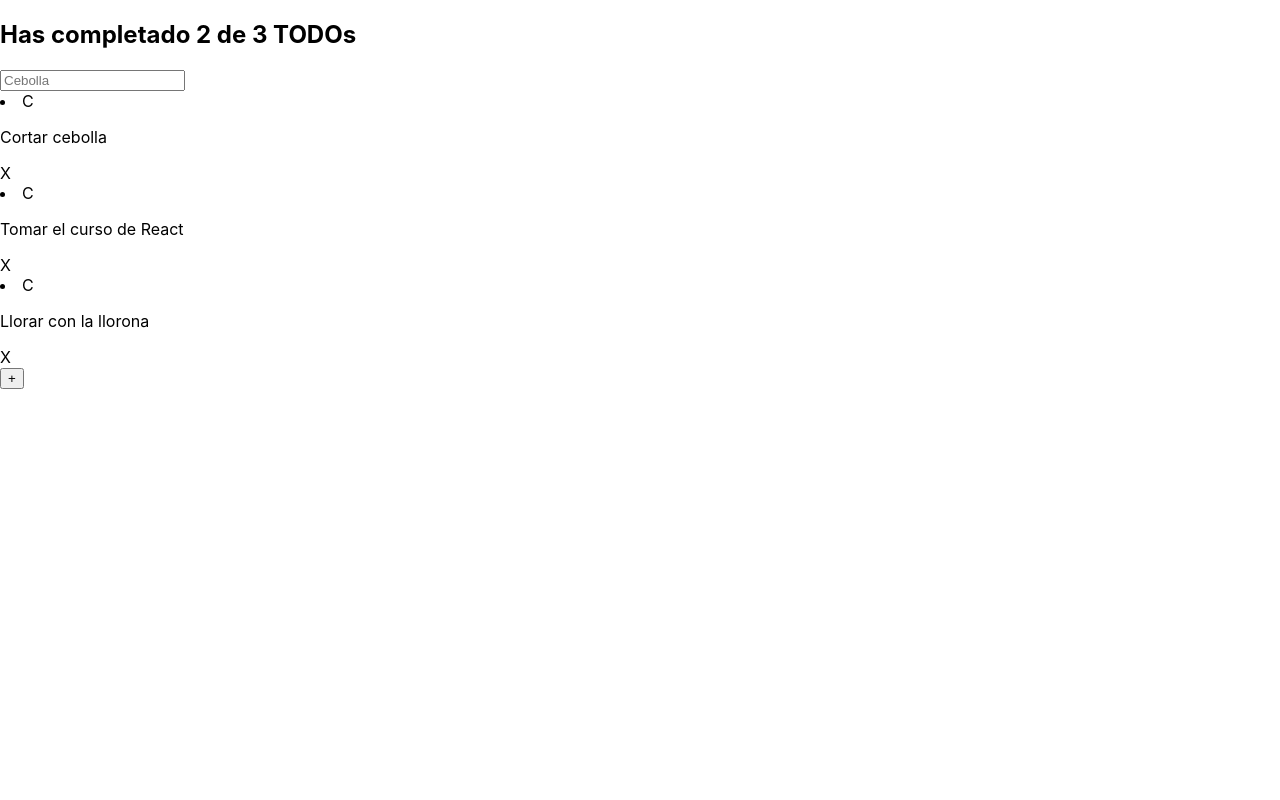
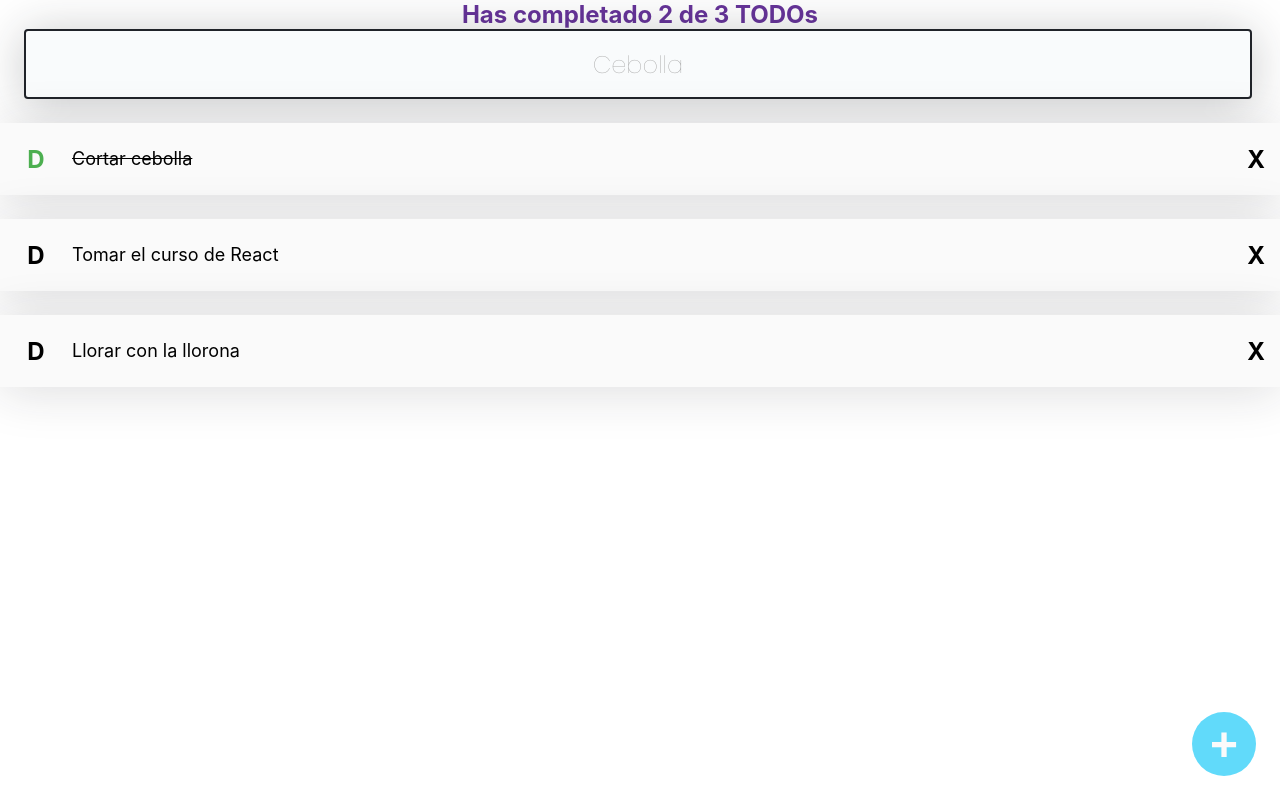
Before and after one commit to Jefferson-Benavides/TodoReact, a React (Create React App) app in the folder todo-machine/: page / in a window 1280 px wide. Built offline with nearby package versions, Linux system fonts and the light colour scheme.

Commit message:
Estilos y icon eliminar centrado

```diff
--- a/todo-machine/public/index.html
+++ b/todo-machine/public/index.html
@@ -10,34 +10,14 @@
       content="Web site created using create-react-app"
     />
     <link rel="apple-touch-icon" href="%PUBLIC_URL%/logo192.png" />
-    <!--
-      manifest.json provides metadata used when your web app is installed on a
-      user's mobile device or desktop. See https://developers.google.com/web/fundamentals/web-app-manifest/
-    -->
+
     <link rel="manifest" href="%PUBLIC_URL%/manifest.json" />
-    <!--
-      Notice the use of %PUBLIC_URL% in the tags above.
-      It will be replaced with the URL of the `public` folder during the build.
-      Only files inside the `public` folder can be referenced from the HTML.
-
-      Unlike "/favicon.ico" or "favicon.ico", "%PUBLIC_URL%/favicon.ico" will
-      work correctly both with client-side routing and a non-root public URL.
-      Learn how to configure a non-root public URL by running `npm run build`.
-    -->
-    <title>React App</title>
+    <link rel="preconnect" href="https://fonts.googleapis.com"><link rel="preconnect" href="https://fonts.gstatic.com" crossorigin><link href="https://fonts.googleapis.com/css2?family=Poppins:wght@100&family=Quicksand:wght@300;500;700&display=swap" rel="stylesheet">
+    <title>ToDo Machine</title>
   </head>
   <body>
     <noscript>You need to enable JavaScript to run this app.</noscript>
     <div id="root"></div>
-    <!--
-      This HTML file is a template.
-      If you open it directly in the browser, you will see an empty page.
 
-      You can add webfonts, meta tags, or analytics to this file.
-      The build step will place the bundled scripts into the <body> tag.
-
-      To begin the development, run `npm start` or `yarn start`.
-      To create a production bundle, use `npm run build` or `yarn build`.
-    -->
   </body>
 </html>
--- a/todo-machine/src/App.js
+++ b/todo-machine/src/App.js
@@ -4,9 +4,11 @@ import { TodoCounter } from './TodoCounter';
 import TodoItem from './TodoItem';
 import { TodoList } from './TodoList';
 import { TodoSearch } from './TodoSearch';
+import './CreateTodoButton.css'
+import './TodoList.css'
 
 const todos = [
-  { text: 'Cortar cebolla', completed: false },
+  { text: 'Cortar cebolla', completed: true },
   { text: 'Tomar el curso de React', completed: false },
   { text: 'Llorar con la llorona', completed: false }
 ]
@@ -18,7 +20,10 @@ function App() {
       <TodoSearch />
       <TodoList>
         {todos.map(todo => (
-          <TodoItem key={todo.text} text={todo.text} />
+          <TodoItem
+          key={todo.text}
+          text={todo.text}
+          completed={todo.completed}/>
         ))}
       </TodoList>
       <CreateTodoButton />
--- /dev/null
+++ b/todo-machine/src/CreateTodoButton.css
@@ -0,0 +1,25 @@
+.CreateTodoButton{
+    background-color: #61DAFA;
+    /* box-shadow: 0px 4px 24px rgba(97, 218, 250, 0.5); */
+    border: none;
+    border-radius: 50%;
+    cursor: pointer;
+    font-size: 48px;
+    position: fixed;
+    bottom: 24px;
+    right: 24px;
+    font-weight: bold;
+    color: #FAFAFA;
+    display: flex;
+    justify-content: center;
+    align-items: center;
+    height: 64px;
+    width: 64px;
+
+    transform: rotate(0);
+    transition: .3s ease;
+}
+
+.CreateTodoButton:hover{
+    transform: rotate(224deg);
+}
--- a/todo-machine/src/CreateTodoButton.js
+++ b/todo-machine/src/CreateTodoButton.js
@@ -2,7 +2,7 @@ import React from 'react';
 
 const CreateTodoButton = () => {
     return (
-        <button>+</button>
+        <button className='CreateTodoButton'>+</button>
     );
 };
 
--- /dev/null
+++ b/todo-machine/src/TodoCounter.css
@@ -0,0 +1,7 @@
+.TodoCounter{
+    font-size: 24px;
+    text-align: center;
+    color: rebeccapurple;
+    margin: 0;
+    padding: 40;
+}
--- a/todo-machine/src/TodoCounter.js
+++ b/todo-machine/src/TodoCounter.js
@@ -1,8 +1,15 @@
 import React from 'react';
+import './TodoCounter.css';
+
+// ejemplo de implementación de estilos en React
+// const estilos = {
+//     color: 'red',
+//     backgroundColor: 'yellow'
+// };
 
 const TodoCounter = () => {
     return (
-        <h2>Has completado 2 de 3 TODOs</h2>
+        <h2 className='TodoCounter'>Has completado 2 de 3 TODOs</h2>
     );
 };
 
--- /dev/null
+++ b/todo-machine/src/TodoItem.css
@@ -0,0 +1,49 @@
+.TodoItem {
+    background-color: #FAFAFA;
+    position: relative;
+    display: flex;
+    justify-content: center;
+    align-items: center;
+    margin-top: 24px;
+    box-shadow: 0px 5px 50px rgba(32, 35, 41, 0.15);
+  }
+
+  .TodoItem-p {
+    margin: 24px 0 24px 24px;
+    width: calc(100% - 120px);
+    font-size: 18px;
+    line-height: 24px;
+    font-weight: 400;
+  }
+  .TodoItem-p--complete {
+    text-decoration: line-through;
+  }
+
+  .Icon {
+    cursor: pointer;
+    display: flex;
+    justify-content: center;
+    align-items: center;
+    height: 48px;
+    width: 48px;
+    font-size: 24px;
+    font-weight: bold;
+    /* background-color: #CCC; */
+  }
+
+  .Icon-check {
+    position: absolute;
+    left: 12px;
+  }
+  .Icon-check--active {
+    color: #4caf50;
+  }
+
+  .Icon-delete {
+    position: absolute;
+    /* top: -24px; */
+    right: 0;
+  }
+  .Icon-delete:hover {
+    color: red;
+  }
--- a/todo-machine/src/TodoItem.js
+++ b/todo-machine/src/TodoItem.js
@@ -1,11 +1,12 @@
 import React from 'react';
+import './TodoItem.css'
 
 const TodoItem = (props) => {
     return (
-        <li>
-            <span>C</span>
-            <p>{props.text}</p>
-            <span>X</span>
+        <li className='TodoItem'>
+            <span className={`Icon Icon-check ${props.completed && 'Icon-check--active'}`}>D</span>
+            <p className={`TodoItem-p ${props.completed && 'TodoItem-p--complete'}`}>{props.text}</p>
+            <span className='Icon Icon-delete'>X</span>
         </li>
     );
 };
--- /dev/null
+++ b/todo-machine/src/TodoList.css
@@ -0,0 +1,5 @@
+ul{
+    margin: 0;
+    padding: 0 0 56px 0;
+    list-style: none;
+}
--- a/todo-machine/src/TodoList.js
+++ b/todo-machine/src/TodoList.js
@@ -1,9 +1,12 @@
 import React from 'react';
+import './TodoList.css'
 
 const TodoList = (props) => {
     return (
         <section>
-            {props.children}
+            <ul>
+                {props.children}
+            </ul>
         </section>
 
     );
--- /dev/null
+++ b/todo-machine/src/TodoSearch.css
@@ -0,0 +1,24 @@
+.TodoSearch{
+    background: #F9FBFC;
+    border-radius: 4px;
+    border: 2px solid #202329;
+    margin: 0 24px;
+    height: 64px;
+    width: calc(100% - 60px);
+    font-size: 24px;
+    text-align: center;
+    font-family: 'Poppins';
+    font-weight: 400;
+    color: #1E1E1F;
+    box-shadow: 0px 4px 48px rgba(32, 35, 41, .25);
+}
+
+.TodoSearch::placeholder{
+    color: #A5A5A5;
+    font-family: 'Poppins';
+    font-weight: 400;
+}
+
+.TodoSearch:focus{
+    outline-color: #61DAFA;
+}
--- a/todo-machine/src/TodoSearch.js
+++ b/todo-machine/src/TodoSearch.js
@@ -1,8 +1,9 @@
 import React from 'react';
+import './TodoSearch.css'
 
 const TodoSearch = () => {
     return (
-        <input placeholder='Cebolla' />
+        <input className='TodoSearch' placeholder='Cebolla' />
     );
 };
 
```
